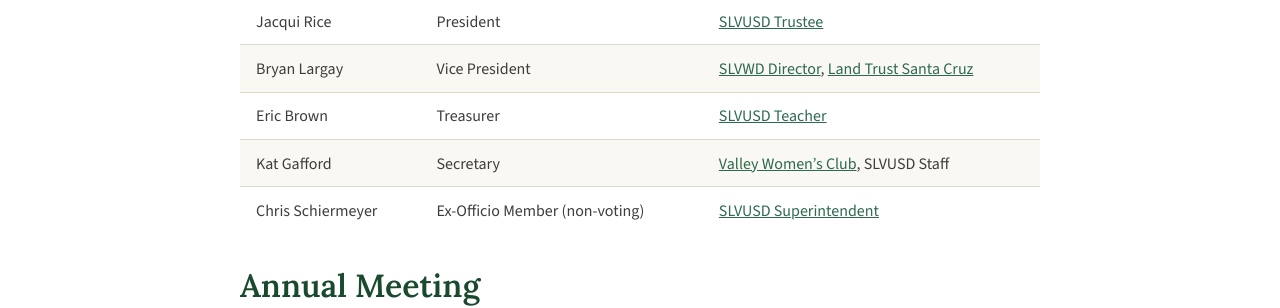
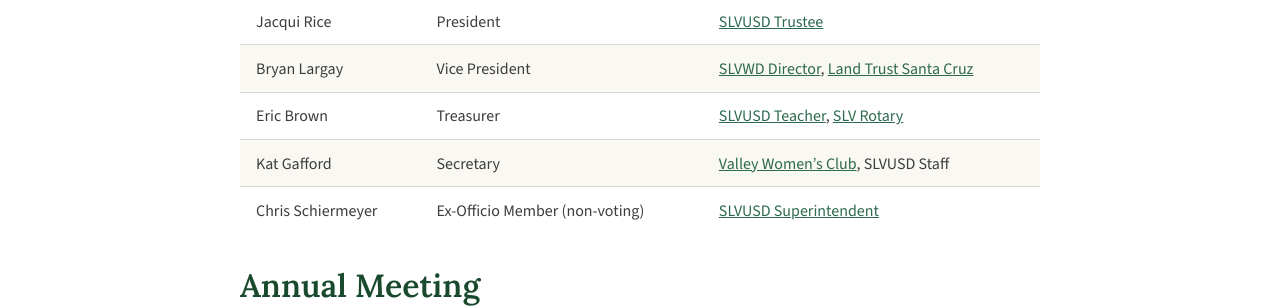
Before and after one commit to porttack/foundation, a Jekyll site: the page built from about.md, in a window 1280 px wide and 900 px high, scrolled down 420 px. Shown: the part 155-463 px from the top of the window. Built offline with Jekyll 4.4.1, drawn with Linux system fonts in a browser that asks for light colours.

Commit message:
Add SLV Rotary affiliation for Eric Brown
Co-Authored-By: Claude Sonnet 4.6 <noreply@anthropic.com>

```diff
--- a/about.md
+++ b/about.md
@@ -12,7 +12,7 @@ The SLV Foundation for Education (SLVFE) is a 501(c)(3) non-profit organization
 |------|------|-------------|
 | Jacqui Rice | President | [SLVUSD Trustee](https://www.slvusd.org/apps/pages/index.jsp?uREC_ID=1128286&type=d&pREC_ID=1399055) |
 | Bryan Largay | Vice President | [SLVWD Director](https://www.slvwd.com/directory.aspx?EID=10), [Land Trust Santa Cruz](https://landtrustsantacruz.org/about/) |
-| Eric Brown | Treasurer | [SLVUSD Teacher](https://porttack.com) |
+| Eric Brown | Treasurer | [SLVUSD Teacher](https://porttack.com), [SLV Rotary](https://portal.clubrunner.ca//6779) |
 | Kat Gafford | Secretary | [Valley Women's Club](https://valleywomensclub.org/board-of-directors/), SLVUSD Staff |
 | Chris Schiermeyer | Ex-Officio Member (non-voting) | [SLVUSD Superintendent](https://www.slvusd.org/apps/pages/index.jsp?uREC_ID=1128468&type=d&pREC_ID=1399200) |
 
```
